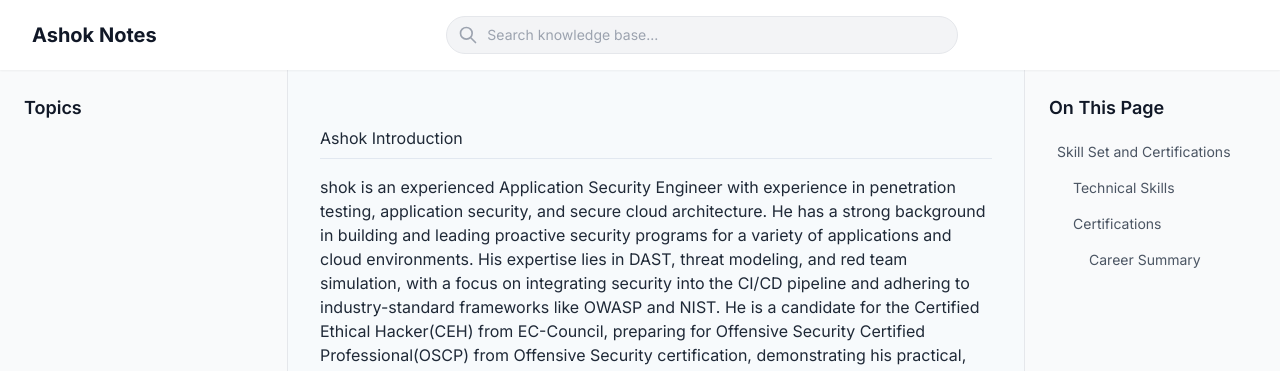
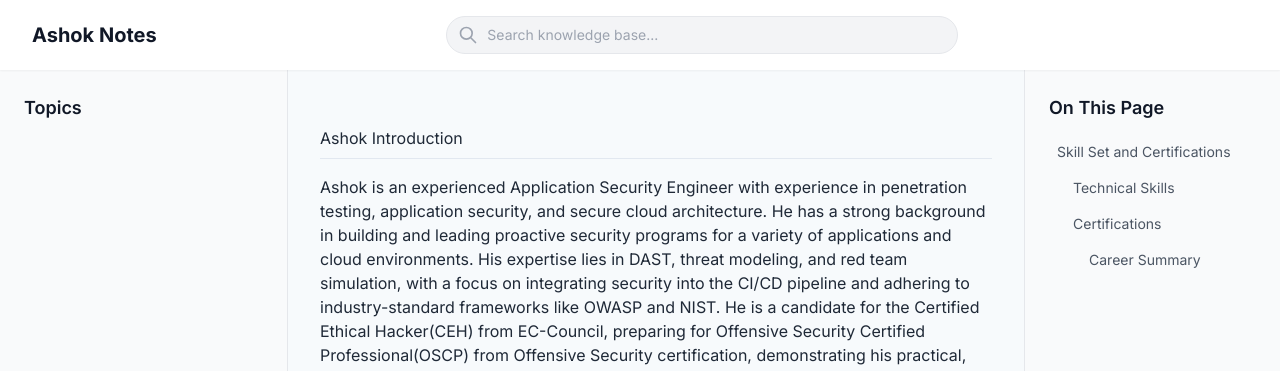
Before and after one commit to ashok5141/ashok5141.github.io, a Jekyll site: the page built from index.md, in a window 1280 px wide. Shown: the top 371 px of the page. Built offline with Jekyll 4.4.1, drawn with Linux system fonts in a browser that asks for light colours; nearby versions of some CDN libraries; some of the changed lines change nothing that is shown; some of the changed text lies outside the part shown.

Commit message:
With all the related data

```diff
--- a/_layouts/default.html
+++ b/_layouts/default.html
@@ -172,23 +172,7 @@
                     .replace(/-+$/, '');
             }
 
-            // JavaScript for handling sidebar dropdowns
-            const navLinks = document.querySelectorAll('.left-nav-link');
-            navLinks.forEach(link => {
-                const parentDiv = link.closest('div');
-                const subMenu = parentDiv ? parentDiv.querySelector('.sub-menu') : null;
-                const arrow = parentDiv ? parentDiv.querySelector('.arrow-icon') : null;
-
-                if (subMenu) {
-                    link.addEventListener('click', (e) => {
-                        e.preventDefault();
-                        subMenu.classList.toggle('hidden');
-                        arrow.classList.toggle('rotated');
-                    });
-                }
-            });
-
-            // Jekyll site data for search (This part is crucial)
+            // Site data for search - generated by Jekyll
             const siteData = {
                 {% for page in site.pages %}
                 {% if page.layout == "default" %}
@@ -206,7 +190,6 @@
             searchInput.addEventListener('input', (e) => {
                 const query = e.target.value.toLowerCase();
                 searchResultsDiv.innerHTML = '';
-
                 if (query.length > 0) {
                     let resultsFound = false;
                     for (const url in siteData) {
@@ -255,6 +238,19 @@
                     searchResultsDiv.classList.add('hidden');
                 }
             });
+
+            // Logic to handle sidebar dropdowns
+            document.querySelectorAll('.left-nav-link').forEach(link => {
+                link.addEventListener('click', (e) => {
+                    const parentDiv = e.target.closest('div');
+                    const subMenu = parentDiv ? parentDiv.querySelector('.sub-menu') : null;
+                    const arrow = parentDiv ? parentDiv.querySelector('.arrow-icon') : null;
+                    if (subMenu) {
+                        subMenu.classList.toggle('hidden');
+                        arrow.classList.toggle('rotated');
+                    }
+                });
+            });
         });
     </script>
 </body>
--- a/index.md
+++ b/index.md
@@ -4,7 +4,7 @@
 ---
 # Ashok Introduction
 
-shok is an experienced Application Security Engineer with experience in penetration testing, application security, and secure cloud architecture. He has a strong background in building and leading proactive security programs for a variety of applications and cloud environments. His expertise lies in DAST, threat modeling, and red team simulation, with a focus on integrating security into the CI/CD pipeline and adhering to industry-standard frameworks like OWASP and NIST. He is a candidate for the Certified Ethical Hacker(CEH) from EC-Council, preparing for Offensive Security Certified Professional(OSCP) from Offensive Security certification, demonstrating his practical, hands-on skills in ethical hacking.
+Ashok is an experienced Application Security Engineer with experience in penetration testing, application security, and secure cloud architecture. He has a strong background in building and leading proactive security programs for a variety of applications and cloud environments. His expertise lies in DAST, threat modeling, and red team simulation, with a focus on integrating security into the CI/CD pipeline and adhering to industry-standard frameworks like OWASP and NIST. He is a candidate for the Certified Ethical Hacker(CEH) from EC-Council, preparing for Offensive Security Certified Professional(OSCP) from Offensive Security certification, demonstrating his practical, hands-on skills in ethical hacking.
 
 
 
@@ -29,7 +29,8 @@
 - **Medal of Excellence**: Awarded for being a top performer in secure platform design, reflecting his practical achievements.
 
 #### Career Summary
-Ashok's career trajectory highlights his progressive experience from software development to specialized security roles. He has consistently applied secure coding practices aligned with industry benchmarks like OWASP and NIST. His experience includes:
+
+> Ashok's career trajectory highlights his progressive experience from software development to specialized security roles. He has consistently applied secure coding practices aligned with industry benchmarks like OWASP and NIST. His experience includes:
 
 - **Security Engineering**: Developing M&A security onboarding pipelines, executing DAST scans, conducting threat modeling, and building CI/CD-integrated security controls.
 - **Research & Analysis**: As a Research Assistant, he conducted threat modeling on IoT networks and participated in VAPT for healthcare cloud applications, contributing to compliance and vulnerability remediation.
```
Also changed, not shown: docs/network/scanning.md (+1 -0 lines).
